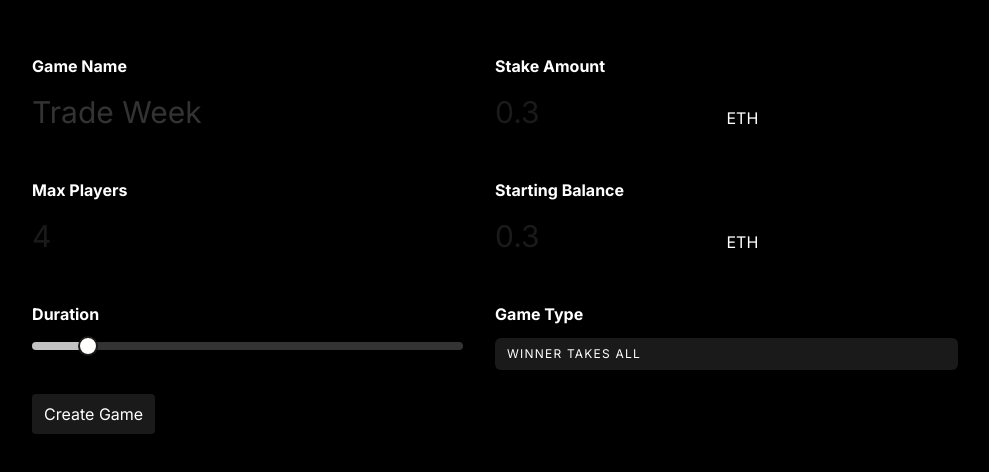
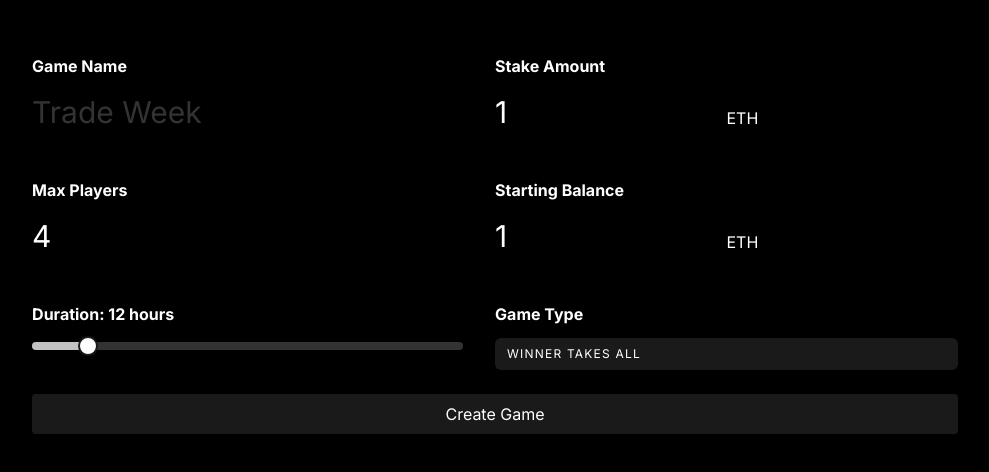
Before and after one commit to nblickman11/pedestal-frontend, a Next.js app: page /create in a window 1280 px wide. Shown: the part 156-628 px from the top of the page, without its empty margins (145-1134 px from the left). Built offline with nearby package versions, Linux system fonts and the light colour scheme.

Commit message:
added the axios, sending backend request, form completed, fixing the front and back link

```diff
--- a/app/create/page.tsx
+++ b/app/create/page.tsx
@@ -1,27 +1,82 @@
 'use client';
 
 import { Slider } from '@/components/ui/slider';
-import { useState } from 'react';
+import endpoints from '@/utls/endpoints';
+import { motion } from 'framer-motion';
+import { useEffect, useState } from 'react';
+import axios from 'axios';
+import { Toaster, toast } from 'react-hot-toast';
 
 export default function CreateGame() {
 	const [duration, setDuration] = useState(12);
+	const [gameName, setGameName] = useState('');
+	const [maxPlayers, setMaxPlayers] = useState(4);
+	const [stakeAmount, setStakeAmount] = useState(1);
+	const [balanceToStart, setBalanceToStart] = useState(1);
+
+	const handleCreateGame = async () => {
+		// check if title is empty
+		if (gameName === '') {
+			toast.error('Game name cannot be empty');
+			return;
+		}
+
+		// check if stake amount is empty
+		if (stakeAmount === 0) {
+			toast.error('Stake amount cannot be empty');
+			return;
+		}
+
+		// check if balance to start is empty
+		if (balanceToStart === 0) {
+			toast.error('Balance to start cannot be empty');
+			return;
+		}
+
+		// check if max players is empty
+		if (maxPlayers === 0) {
+			toast.error('Max players cannot be empty');
+			return;
+		}
+
+		// check if duration is empty
+		if (duration === 0) {
+			toast.error('Duration cannot be empty');
+			return;
+		}
+
+		const response = await axios.post(endpoints.createGame, {
+			duration,
+			gameName,
+			maxPlayers,
+			stakeAmount,
+			balanceToStart,
+		});
+		console.log(response);
+
+		// get the form ID and redirect to the game page
+	};
 
 	return (
 		<main className="flex min-h-screen items-center justify-center bg-black text-white p-24 antialiased">
+			<Toaster />
 			<form
 				onSubmit={(e) => {
 					e.preventDefault();
 					console.log('submitted');
+					handleCreateGame();
 				}}
 			>
 				<div className="flex space-x-8">
 					<div id="left" className="space-y-12">
 						<div className="flex flex-col">
 							<label className="text-white font-bold">Game Name</label>
-							<input
+							<motion.input
 								className="bg-transparent mt-4 text-white text-3xl placeholder-white/20 outline-none focus-within:outline-none focus:outline-none active:outline-none"
 								placeholder="Trade Week"
 								type="text"
+								value={gameName}
+								onChange={(e) => setGameName(e.target.value)}
 							/>
 						</div>
 						<div className="flex flex-col mt-4">
@@ -29,11 +84,20 @@ export default function CreateGame() {
 							<input
 								className="bg-transparent mt-4 text-white text-3xl placeholder-white/10 outline-none focus-within:outline-none focus:outline-none active:outline-none"
 								placeholder="4"
-								type="text"
+								type="number"
+								step={0.1}
+								min={0}
+								value={maxPlayers}
+								onChange={(e) => {
+									const value = parseInt(e.target.value);
+									if (!isNaN(value)) {
+										setMaxPlayers(value);
+									}
+								}}
 							/>
 						</div>
 						<div className="flex flex-col mt-4">
-							<label className="text-white font-bold">Duration</label>
+							<label className="text-white font-bold">Duration: {duration} hours </label>
 							<Slider className="mt-4" defaultValue={[duration]} max={60} min={6} step={4} onValueChange={(values) => setDuration(values[0])} />
 						</div>
 					</div>
@@ -44,7 +108,16 @@ export default function CreateGame() {
 								<input
 									className="bg-transparent mt-4 w-1/2 text-white text-3xl placeholder-white/10 outline-none focus-within:outline-none focus:outline-none active:outline-none inline-block"
 									placeholder="0.3"
-									type="text"
+									type="number"
+									step={0.1}
+									min={0}
+									value={stakeAmount}
+									onChange={(e) => {
+										const value = parseFloat(e.target.value);
+										if (!isNaN(value)) {
+											setStakeAmount(value);
+										}
+									}}
 								/>
 								<div>
 									<span> ETH </span>
@@ -57,7 +130,16 @@ export default function CreateGame() {
 								<input
 									className="bg-transparent mt-4 w-1/2 text-white text-3xl placeholder-white/10 outline-none focus-within:outline-none focus:outline-none active:outline-none inline-block"
 									placeholder="0.3"
-									type="text"
+									type="number"
+									step={0.1}
+									min={0}
+									value={balanceToStart}
+									onChange={(e) => {
+										const value = parseFloat(e.target.value);
+										if (!isNaN(value)) {
+											setBalanceToStart(value);
+										}
+									}}
 								/>
 								<div>
 									<span> ETH </span>
@@ -72,7 +154,9 @@ export default function CreateGame() {
 					</div>
 				</div>
 				<div className="mt-6">
-					<button className="px-3 py-2 bg-white/10 text-white rounded-sm"> Create Game</button>
+					<button type="submit" className="px-3 py-2 bg-white/10 text-white rounded-sm w-full">
+						Create Game
+					</button>
 				</div>
 			</form>
 		</main>
--- a/app/game/layout.tsx
+++ b/app/game/[id]/layout.tsx
@@ -1,5 +1,5 @@
 import PrivyWrapper from '@/components/wrappers/PrivyWrapper';
-import '../globals.css';
+import '../../globals.css';
 import type { Metadata } from 'next';
 import { Inter } from 'next/font/google';
 
--- a/app/layout.tsx
+++ b/app/layout.tsx
@@ -1,7 +1,6 @@
 import './globals.css';
 import type { Metadata } from 'next';
 import { Inter } from 'next/font/google';
-
 const inter = Inter({ subsets: ['latin'] });
 
 export const metadata: Metadata = {
--- a/package.json
+++ b/package.json
@@ -15,6 +15,7 @@
     "@types/react": "18.2.22",
     "@types/react-dom": "18.2.7",
     "autoprefixer": "10.4.16",
+    "axios": "^1.5.0",
     "class-variance-authority": "^0.7.0",
     "clsx": "^2.0.0",
     "eslint": "8.50.0",
@@ -25,6 +26,7 @@
     "postcss": "8.4.30",
     "react": "18.2.0",
     "react-dom": "18.2.0",
+    "react-hot-toast": "^2.4.1",
     "tailwind-merge": "^1.14.0",
     "tailwindcss": "3.3.3",
     "tailwindcss-animate": "^1.0.7",
--- /dev/null
+++ b/utls/endpoints.ts
@@ -0,0 +1,7 @@
+const baseURL = 'https://pedestal-backend.vercel.app/v1/';
+
+const endpoints = {
+	createGame: `${baseURL}/v1/createGame`,
+};
+
+export default endpoints;
```
Also changed, not shown: app/game/[id]/page.tsx (renamed from app/game/page.tsx), 1 other file (tests, documents, lock files or other folders).
